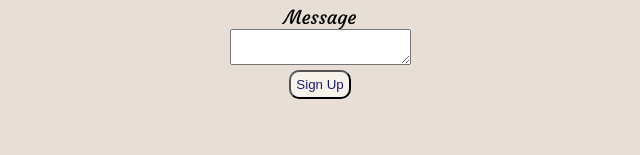
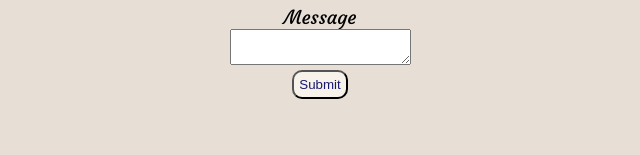
Before and after one commit to gracechua93/FED2024Assg1_P04_S10269093, a plain HTML site: page contact.html in a window 1280 px wide. Shown: the part 645-800 px from the top of the page, 320-960 px from the left. Drawn offline with Linux system fonts and the light colour scheme.

Commit message:
edit mistakes

```diff
--- a/contact.html
+++ b/contact.html
@@ -49,7 +49,7 @@
                 <label for="message" style="display: inline-block; width: 100%;">Message</label>
                 <textarea name="message" id="message" required></textarea>
                 <div>
-                    <input type="submit" class="submit-btn" value="Sign Up">
+                    <input type="submit" class="submit-btn" value="Submit">
                 </div>
             </form>
 
```
